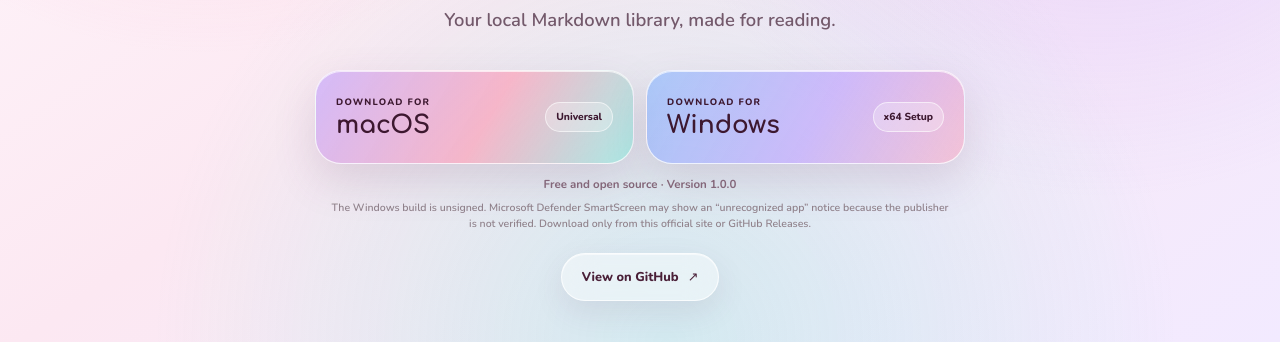
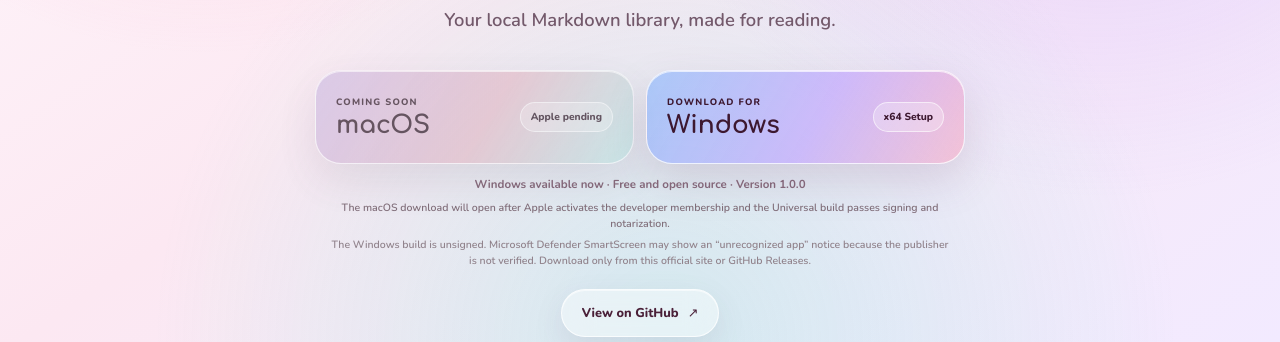
Before and after one commit to kainnne/Kainnne-LumaReader, a browser extension: page site/index.html in a window 1280 px wide. Shown: the part 458-800 px from the top of the page. Drawn offline with nearby package versions, Linux system fonts and the light colour scheme.

Commit message:
Stage Windows download while macOS is pending

```diff
--- a/site/app.js
+++ b/site/app.js
@@ -1,6 +1,9 @@
 const editions = {
   en: {
-    "download-note": "Free and open source · Version 1.0.0",
+    "download-note": "Windows available now · Free and open source · Version 1.0.0",
+    "macos-action": "COMING SOON",
+    "macos-status": "Apple pending",
+    "macos-notice": "The macOS download will open after Apple activates the developer membership and the Universal build passes signing and notarization.",
     "windows-notice": "The Windows build is unsigned. Microsoft Defender SmartScreen may show an “unrecognized app” notice because the publisher is not verified. Download only from this official site or GitHub Releases.",
     "overview-title": "A calmer way to live with Markdown.",
     "overview-lead": "LumaReader gives an ordinary folder the feel of a considered reading app: clear hierarchy, comfortable typography, and powerful rendering without an account or a complicated setup.",
@@ -23,7 +26,10 @@ const editions = {
     "feature-6-body": "Your library stays on your computer: no account, upload, or automatic translation. LumaReader includes 11 interface languages, light and dark modes, 22 palettes with a neutral reading surface, saved preferences, and a short first-launch guide."
   },
   zh: {
-    "download-note": "免費開源 · 版本 1.0.0",
+    "download-note": "Windows 現已開放 · 免費開源 · 版本 1.0.0",
+    "macos-action": "即將開放",
+    "macos-status": "等待 Apple",
+    "macos-notice": "Apple 啟用開發者會員資格，且 Universal 版本完成簽章與公證後，才會開放 macOS 下載。",
     "windows-notice": "Windows 版本目前未簽章，因此第一次開啟時可能出現 SmartScreen 的「無法辨識」提醒。請只從 LumaReader 官方網站或 GitHub Releases 下載；若系統顯示明確的威脅名稱，請停止執行並回報。",
     "overview-title": "把普通資料夾，變成真正想打開的閱讀空間。",
     "overview-lead": "LumaReader 不要求你改變原本的整理方式。選好資料夾，就能在清楚的目錄、舒服的排版與安靜的介面裡閱讀；功能放在需要的位置，文件仍然是畫面的主角。",
--- a/site/index.html
+++ b/site/index.html
@@ -34,13 +34,13 @@
         <p class="tagline">Your local Markdown library, made for reading.</p>
 
         <div class="download-actions" aria-label="Desktop downloads">
-          <a class="download-button shimmer-button" href="https://github.com/kainnne/Kainnne-LumaReader/releases/download/v1.0.0/Kainnne-LumaReader-1.0.0-macOS-universal.dmg" data-download="macOS" aria-describedby="download-note">
+          <div class="download-button is-pending" role="status" aria-describedby="macos-notice">
             <span class="button-copy">
-              <small>DOWNLOAD FOR</small>
+              <small data-copy="macos-action">COMING SOON</small>
               <strong>macOS</strong>
             </span>
-            <span class="button-status">Universal</span>
-          </a>
+            <span class="button-status" data-copy="macos-status">Apple pending</span>
+          </div>
           <a class="download-button shimmer-button" href="https://github.com/kainnne/Kainnne-LumaReader/releases/download/v1.0.0/Kainnne-LumaReader-1.0.0-Windows-x64-Setup.exe" data-download="Windows" aria-describedby="download-note">
             <span class="button-copy">
               <small>DOWNLOAD FOR</small>
@@ -51,7 +51,11 @@
         </div>
 
         <p class="download-note" id="download-note" data-copy="download-note">
-          Free and open source · Version 1.0.0
+          Windows available now · Free and open source · Version 1.0.0
+        </p>
+
+        <p class="macos-notice" id="macos-notice" data-copy="macos-notice">
+          The macOS download will open after Apple activates the developer membership and the Universal build passes signing and notarization.
         </p>
 
         <p class="windows-notice" data-copy="windows-notice">
--- a/site/styles.css
+++ b/site/styles.css
@@ -193,6 +193,18 @@ h1 {
   filter: saturate(1.08);
 }
 
+.download-button.is-pending {
+  cursor: not-allowed;
+  filter: saturate(0.58);
+  opacity: 0.72;
+}
+
+.download-button.is-pending:is(:hover, :active) {
+  transform: none;
+  box-shadow: 0 17px 42px rgba(126, 70, 115, 0.13), inset 0 1px rgba(255, 255, 255, 0.68);
+  filter: saturate(0.58);
+}
+
 .button-copy { display: grid; gap: 3px; }
 
 .button-copy small {
@@ -225,6 +237,7 @@ h1 {
   font-weight: 700;
 }
 
+.macos-notice,
 .windows-notice {
   width: min(620px, 100%);
   margin: 4px 0 0;
@@ -233,6 +246,8 @@ h1 {
   font-weight: 600;
   line-height: 1.55;
 }
+
+.macos-notice { color: #816f7a; }
 
 .download-note.is-notified { animation: note-pulse 0.42s ease; }
 
```
